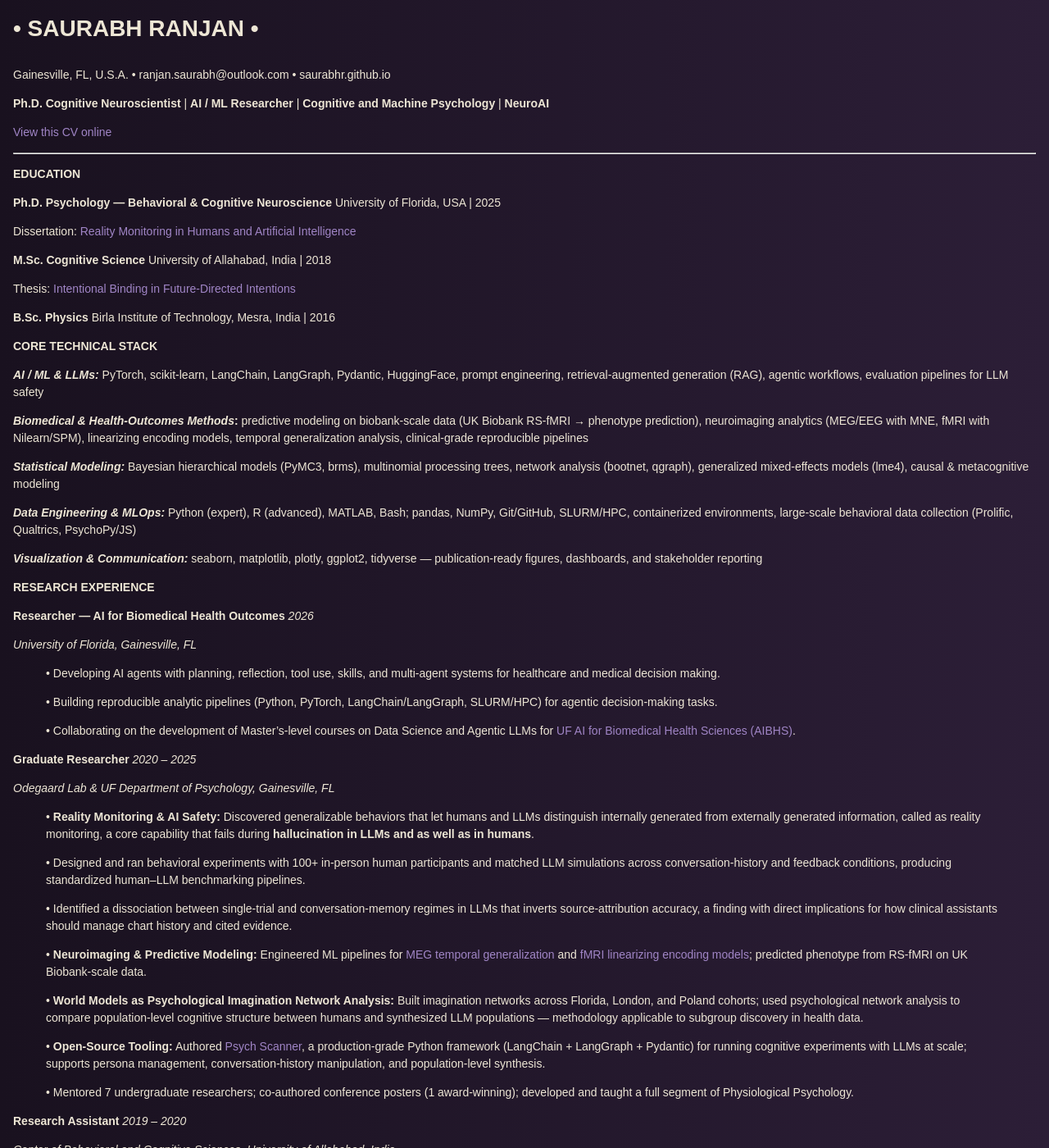
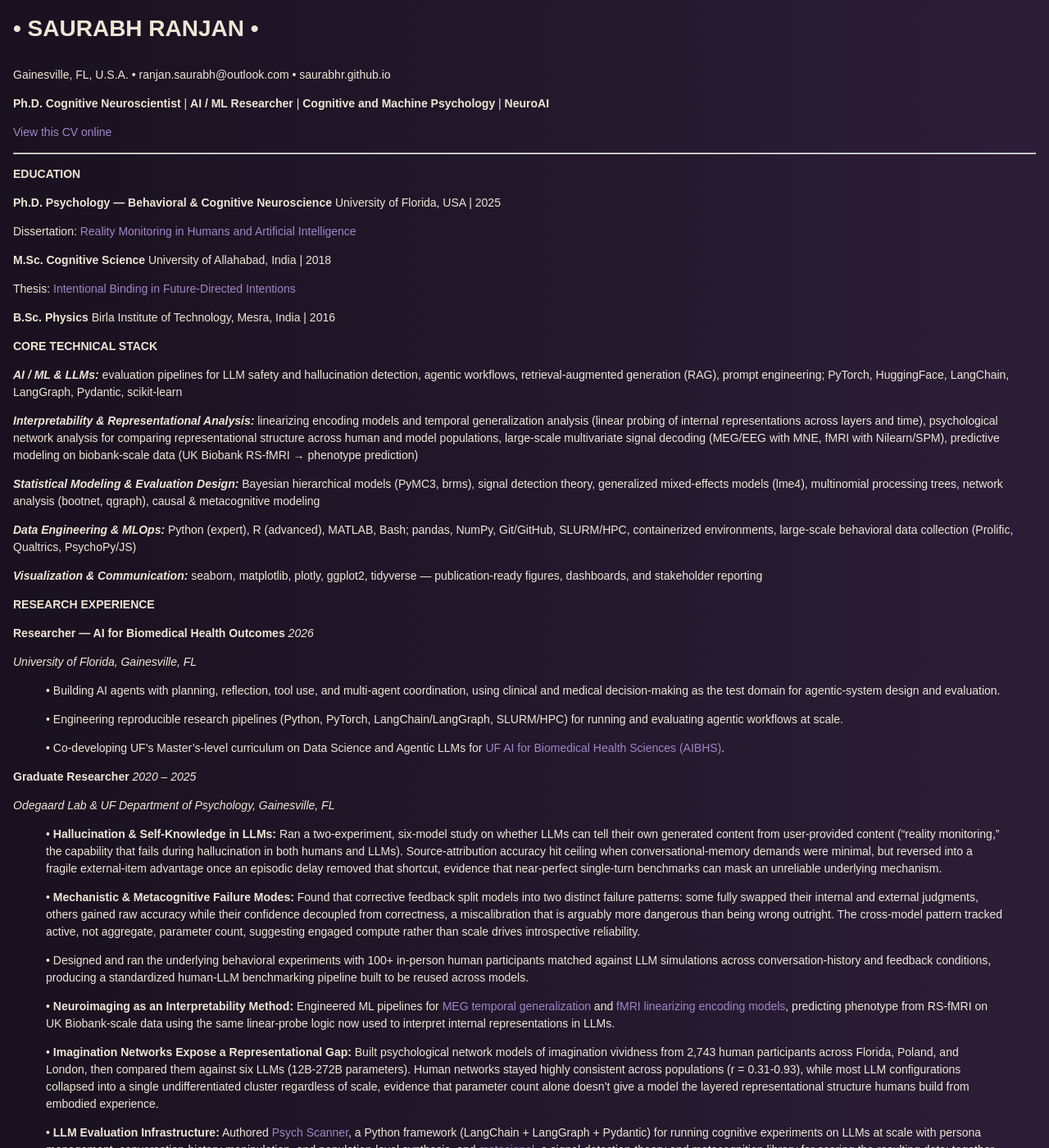
Before and after one commit to saurabhr/saurabhr.github.io, a Jekyll site: the page built from assets/sr_cv.md, in a window 1280 px wide and 1400 px high. Shown: the whole window at 82% size. Built offline with Jekyll 4.4.1, drawn with Linux system fonts in a browser that asks for light colours; our own code applies the rules of GitHub Pages for plain Markdown files; some of the changed text lies outside the part shown.

Commit message:
update cv

```diff
--- a/assets/sr_cv.md
+++ b/assets/sr_cv.md
@@ -23,11 +23,11 @@ Thesis: [Intentional Binding in Future-Directed Intentions](https://osf.io/prepr
 
 **CORE TECHNICAL STACK**
 
-***AI / ML & LLMs:*** PyTorch, scikit-learn, LangChain, LangGraph, Pydantic, HuggingFace, prompt engineering, retrieval-augmented generation (RAG), agentic workflows, evaluation pipelines for LLM safety
+***AI / ML & LLMs:*** evaluation pipelines for LLM safety and hallucination detection, agentic workflows, retrieval-augmented generation (RAG), prompt engineering; PyTorch, HuggingFace, LangChain, LangGraph, Pydantic, scikit-learn
 
-***Biomedical & Health-Outcomes Methods*****:** predictive modeling on biobank-scale data (UK Biobank RS-fMRI → phenotype prediction), neuroimaging analytics (MEG/EEG with MNE, fMRI with Nilearn/SPM), linearizing encoding models, temporal generalization analysis, clinical-grade reproducible pipelines
+***Interpretability & Representational Analysis:*** linearizing encoding models and temporal generalization analysis (linear probing of internal representations across layers and time), psychological network analysis for comparing representational structure across human and model populations, large-scale multivariate signal decoding (MEG/EEG with MNE, fMRI with Nilearn/SPM), predictive modeling on biobank-scale data (UK Biobank RS-fMRI → phenotype prediction)
 
-***Statistical Modeling:*** Bayesian hierarchical models (PyMC3, brms), multinomial processing trees, network analysis (bootnet, qgraph), generalized mixed-effects models (lme4), causal & metacognitive modeling
+***Statistical Modeling & Evaluation Design:*** Bayesian hierarchical models (PyMC3, brms), signal detection theory, generalized mixed-effects models (lme4), multinomial processing trees, network analysis (bootnet, qgraph), causal & metacognitive modeling
 
 ***Data Engineering & MLOps:*** Python (expert), R (advanced), MATLAB, Bash; pandas, NumPy, Git/GitHub, SLURM/HPC, containerized environments, large-scale behavioral data collection (Prolific, Qualtrics, PsychoPy/JS)
 
@@ -39,35 +39,35 @@ Thesis: [Intentional Binding in Future-Directed Intentions](https://osf.io/prepr
 
 *University of Florida, Gainesville, FL*
 
-> •	Developing AI agents with planning, reflection, tool use, skills, and multi-agent systems for healthcare and medical decision making.
+> •	Building AI agents with planning, reflection, tool use, and multi-agent coordination, using clinical and medical decision-making as the test domain for agentic-system design and evaluation.
 
-> •	Building reproducible analytic pipelines (Python, PyTorch, LangChain/LangGraph, SLURM/HPC) for agentic decision-making tasks.
+> •	Engineering reproducible research pipelines (Python, PyTorch, LangChain/LangGraph, SLURM/HPC) for running and evaluating agentic workflows at scale.
 
-> •	Collaborating on the development of Master's-level courses on Data Science and Agentic LLMs for [UF AI for Biomedical Health Sciences (AIBHS)](https://ic3.center.ufl.edu/education/aibhs/).
+> •	Co-developing UF's Master's-level curriculum on Data Science and Agentic LLMs for [UF AI for Biomedical Health Sciences (AIBHS)](https://ic3.center.ufl.edu/education/aibhs/).
 
 **Graduate Researcher**                                                                                                	                                   *2020 – 2025*
 
 *Odegaard Lab & UF Department of Psychology, Gainesville, FL*
 
-> •    **Reality Monitoring & AI Safety:** Discovered generalizable behaviors that let humans and LLMs distinguish internally generated from externally generated information, called as reality monitoring, a core capability that fails during **hallucination in LLMs and as well as in humans**.
+> •	**Hallucination & Self-Knowledge in LLMs:** Ran a two-experiment, six-model study on whether LLMs can tell their own generated content from user-provided content ("reality monitoring," the capability that fails during hallucination in both humans and LLMs). Source-attribution accuracy hit ceiling when conversational-memory demands were minimal, but reversed into a fragile external-item advantage once an episodic delay removed that shortcut, evidence that near-perfect single-turn benchmarks can mask an unreliable underlying mechanism.
 
-> •	Designed and ran behavioral experiments with 100+ in-person human participants and matched LLM simulations across conversation-history and feedback conditions, producing standardized human–LLM benchmarking pipelines.
+> •	**Mechanistic & Metacognitive Failure Modes:** Found that corrective feedback split models into two distinct failure patterns: some fully swapped their internal and external judgments, others gained raw accuracy while their confidence decoupled from correctness, a miscalibration that is arguably more dangerous than being wrong outright. The cross-model pattern tracked active, not aggregate, parameter count, suggesting engaged compute rather than scale drives introspective reliability.
 
-> •	Identified a dissociation between single-trial and conversation-memory regimes in LLMs that inverts source-attribution accuracy, a finding with direct implications for how clinical assistants should manage chart history and cited evidence.
+> •	Designed and ran the underlying behavioral experiments with 100+ in-person human participants matched against LLM simulations across conversation-history and feedback conditions, producing a standardized human-LLM benchmarking pipeline built to be reused across models.
 
-> •	**Neuroimaging & Predictive Modeling:** Engineered ML pipelines for [MEG temporal generalization](https://github.com/saurabhr/predict_perception_imagination_tgm) and [fMRI linearizing encoding models](https://drive.google.com/file/d/19mZs-H6cwijz3ZLf41w1FYVcP_PmMGd9/view?usp=sharing); predicted phenotype from RS-fMRI on UK Biobank-scale data.
+> •	**Neuroimaging as an Interpretability Method:** Engineered ML pipelines for [MEG temporal generalization](https://github.com/saurabhr/predict_perception_imagination_tgm) and [fMRI linearizing encoding models](https://drive.google.com/file/d/19mZs-H6cwijz3ZLf41w1FYVcP_PmMGd9/view?usp=sharing), predicting phenotype from RS-fMRI on UK Biobank-scale data using the same linear-probe logic now used to interpret internal representations in LLMs.
 
-> •	**World Models as Psychological Imagination Network Analysis:** Built imagination networks across Florida, London, and Poland cohorts; used psychological network analysis to compare population-level cognitive structure between humans and synthesized LLM populations — methodology applicable to subgroup discovery in health data.
+> •	**Imagination Networks Expose a Representational Gap:** Built psychological network models of imagination vividness from 2,743 human participants across Florida, Poland, and London, then compared them against six LLMs (12B-272B parameters). Human networks stayed highly consistent across populations (r = 0.31-0.93), while most LLM configurations collapsed into a single undifferentiated cluster regardless of scale, evidence that parameter count alone doesn't give a model the layered representational structure humans build from embodied experience.
 
-> •    **Open-Source Tooling:** Authored [Psych Scanner](https://github.com/saurabhr/psychscanner/), a production-grade Python framework (LangChain \+ LangGraph \+ Pydantic) for running cognitive experiments with LLMs at scale; supports persona management, conversation-history manipulation, and population-level synthesis.
+> •	**LLM Evaluation Infrastructure:** Authored [Psych Scanner](https://github.com/saurabhr/psychscanner/), a Python framework (LangChain \+ LangGraph \+ Pydantic) for running cognitive experiments on LLMs at scale with persona management, conversation-history manipulation, and population-level synthesis, and [metasignal](https://github.com/saurabhr/metasignal), a signal-detection-theory and metacognition library for scoring the resulting data; together, functionally similar to the internal evaluation pipelines research labs build to benchmark model behavior.
 
-> •	Mentored 7 undergraduate researchers; co-authored conference posters (1 award-winning); developed and taught a full segment of Physiological Psychology.
+> •	Mentored 7 undergraduate researchers, co-authored conference posters (1 award-winning), and taught a full segment of Physiological Psychology.
 
 **Research Assistant**                                                                                                   	                                   *2019 – 2020*
 
 *Center of Behavioral and Cognitive Sciences, University of Allahabad, India*
 
-> •	Performed hpothesis, design, analysis on global–local perception using array of patches and human-agency studies; contributed to an [OSF preprint](https://osf.io/preprints/psyarxiv/qa93k_v1) on future directed intentional binding.
+> •	Studied the sense of agency for future-directed intentions using the intentional-binding paradigm: participants formed an intention for an outcome reached via an intermediate action, and predictive intermediate outcomes produced shorter time estimates and faster responses, both markers of stronger binding, consistent across three delays (300/500/700ms) and two contingency levels. Also contributed to human-agency and global-local perception studies using arrays of patches. Published as an [OSF preprint](https://osf.io/preprints/psyarxiv/qa93k_v1); the same construct, monitoring and correctly attributing one's own actions, now underlies how agentic AI systems track and self-correct across multi-step plans.
 
 **Research Assistant**                                                                                                              	                                   *2018*
 
```
Also changed, not shown: 1 other file.
